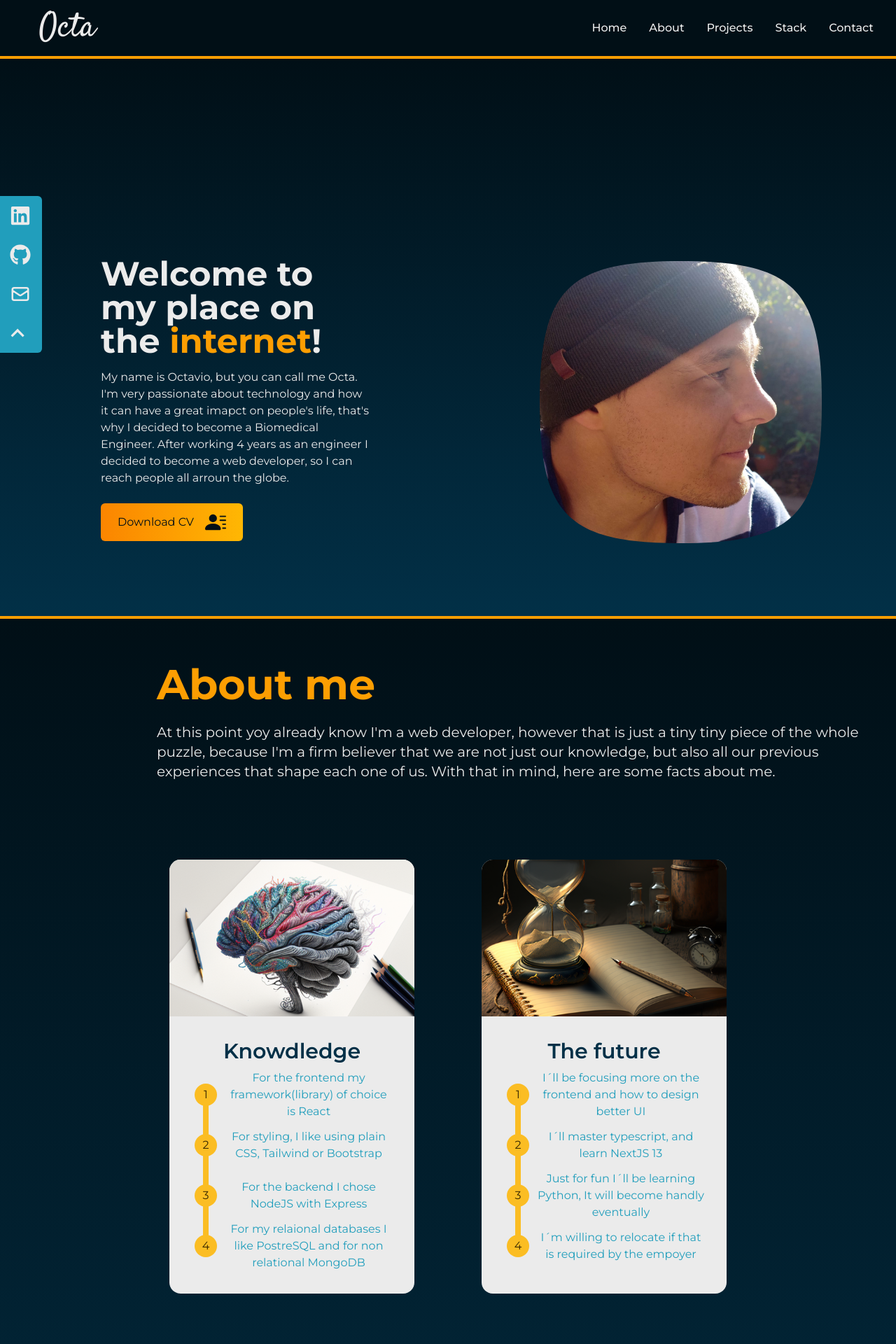
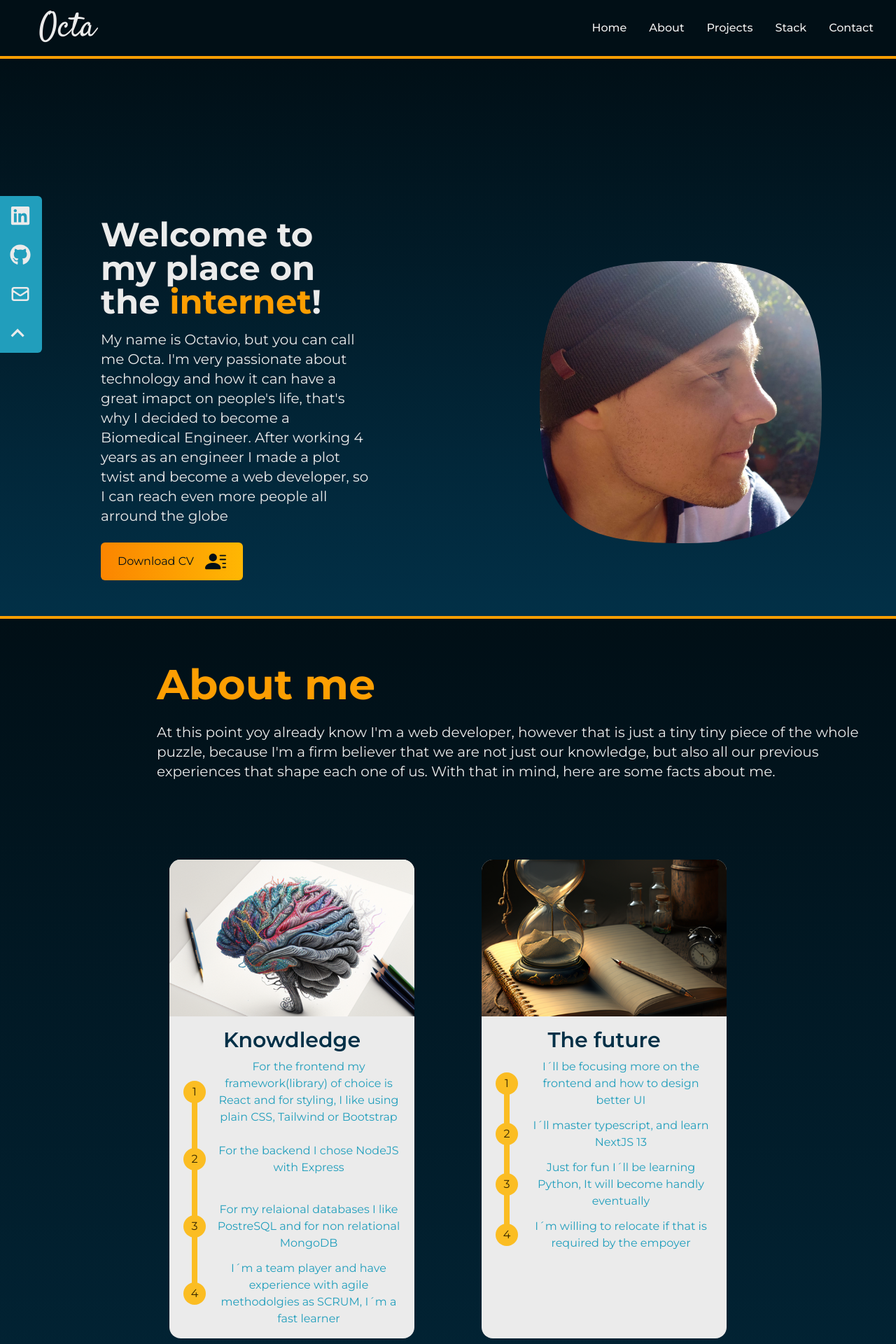
Before and after one commit to OctaNavarro/octa-portfolio, a React (Vite) app: page / in a window 1280 px wide. Shown: the top 1920 px of the page at 70% size. Built offline with nearby package versions, Linux system fonts and the light colour scheme.

Commit message:
Margins fix

```diff
--- a/src/assets/Data.js
+++ b/src/assets/Data.js
@@ -39,16 +39,16 @@ export const cardsParams = [
     title: 'Knowdledge',
     steps: [
       {
-        fact: 'For the frontend my framework(library) of choice is React',
+        fact: 'For the frontend my framework(library) of choice is React and for styling, I like using plain CSS, Tailwind or Bootstrap',
         id: 1,
       },
       {
-        fact: 'For styling, I like using plain CSS, Tailwind or Bootstrap',
+        fact: 'For the backend I chose NodeJS with Express',
         id: 2,
       },
-      { fact: 'For the backend I chose NodeJS with Express', id: 3 },
+      { fact: 'For my relaional databases I like PostreSQL and for non relational MongoDB', id: 3 },
       {
-        fact: 'For my relaional databases I like PostreSQL and for non relational MongoDB',
+        fact: 'I´m a team player and have experience with agile methodolgies as SCRUM, I´m a fast learner',
         id: 4,
       },
     ],
--- a/src/components/AboutCard.jsx
+++ b/src/components/AboutCard.jsx
@@ -7,7 +7,7 @@ export default function AboutCard({ img, alt, title, steps }) {
       <figure className='h-56'>
         <img src={img} alt={alt} className=' object-cover' />
       </figure>
-      <div className='card-body'>
+      <div className='card-body p-4'>
         <h2 className='card-title text-3xl justify-center text-blue '>{title}</h2>
         <ul className='steps steps-vertical'>
           {steps.map(e => (
--- a/src/components/Home.jsx
+++ b/src/components/Home.jsx
@@ -14,12 +14,12 @@ export default function Home() {
             Welcome to my place on the{' '}
             <span className='text-orange'>internet</span>!
           </h2>
-          <p className='text-gray-500 py-4 max-w-md'>
+          <p className='text-gray-500 py-4 max-w-md md:text-xl'>
             My name is Octavio, but you can call me Octa. I'm very passionate
             about technology and how it can have a great imapct on people's
             life, that's why I decided to become a Biomedical Engineer. After
-            working 4 years as an engineer I decided to become a web developer,
-            so I can reach people all arroun the globe.
+            working 4 years as an engineer I made a plot twist and become a web
+            developer, so I can reach even more people all arround the globe
           </p>
 
           <a
--- a/src/components/Projects.jsx
+++ b/src/components/Projects.jsx
@@ -65,11 +65,11 @@ export default function Projects() {
     >
       <div className='snap-start bg-orange w-full h-1' />
 
-      <div className=' my-12 px-10 xl:ml-72 text-5xl font-bold text-orange'>
+      <div className=' mt-12 md:ml-56 md:text-6xl text-5xl font-bold text-orange'>
         <h2>My projects</h2>
       </div>
 
-      <div className='hidden xl:grid xl:grid-cols-2 xl:gap-8 xl:place-items-end  mt-24 xl:ml-24  xl:justify-center xl:align-middle'>
+      <div className='hidden xl:grid xl:grid-cols-2 xl:gap-8 xl:place-items-end  mt-16 xl:justify-center xl:align-middle'>
         {projectsData.map(e => (
           <ProjectCard
             key={e.id}
@@ -100,6 +100,3 @@ export default function Projects() {
     </div>
   )
 }
-
-{
-}
```
